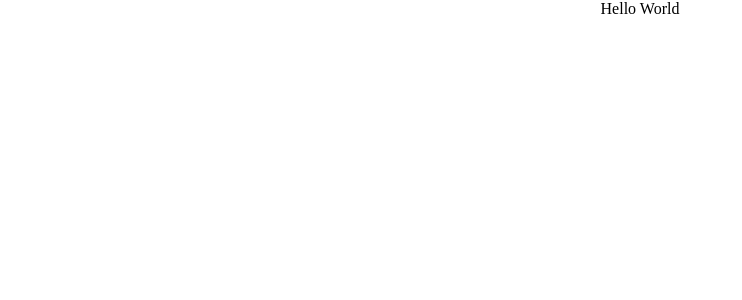
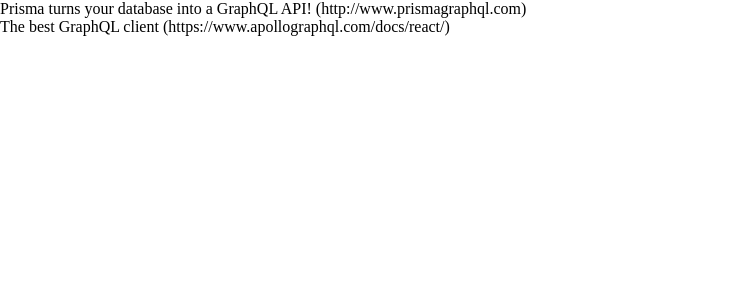
Before and after one commit to jstonedev/hackernews-clone-react, a React (Create React App) app: page / in a window 1280 px wide. Shown: the top 300 px of the page, without its empty margins (0-742 px from the left). Built offline with nearby package versions, Linux system fonts and the light colour scheme.

Commit message:
update: display links

```diff
--- a/src/components/App.js
+++ b/src/components/App.js
@@ -1,8 +1,13 @@
-import React from "react";
+import React, { Fragment } from "react";
 import "../styles/App.css";
+import LinkList from "./LinkList";
 
 function App() {
-	return <div className="App">Hello World</div>;
+	return (
+		<Fragment>
+			<LinkList />
+		</Fragment>
+	);
 }
 
 export default App;
--- /dev/null
+++ b/src/components/Link.js
@@ -0,0 +1,13 @@
+import React from "react";
+
+const Link = ({ link }) => {
+	return (
+		<div>
+			<div>
+				{link.description} ({link.url})
+			</div>
+		</div>
+	);
+};
+
+export default Link;
--- /dev/null
+++ b/src/components/LinkList.js
@@ -0,0 +1,27 @@
+import React from "react";
+import Link from "./Link";
+
+const LinkList = () => {
+	const linksToRender = [
+		{
+			id: "1",
+			description: "Prisma turns your database into a GraphQL API!",
+			url: "http://www.prismagraphql.com",
+		},
+		{
+			id: "2",
+			description: "The best GraphQL client",
+			url: "https://www.apollographql.com/docs/react/",
+		},
+	];
+
+	return (
+		<div>
+			{linksToRender.map((link) => (
+				<Link key={link.id} link={link} />
+			))}
+		</div>
+	);
+};
+
+export default LinkList;
```
